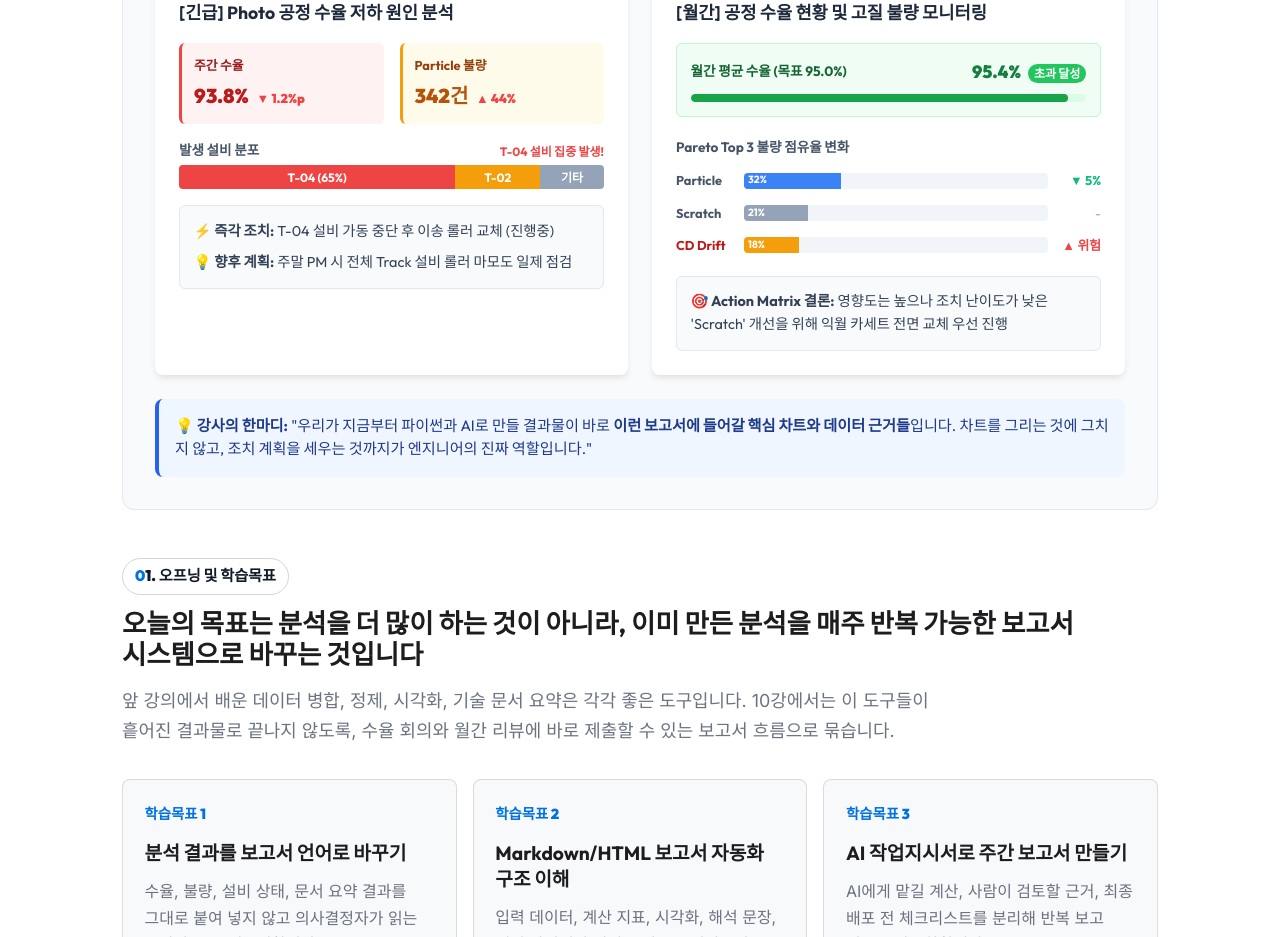
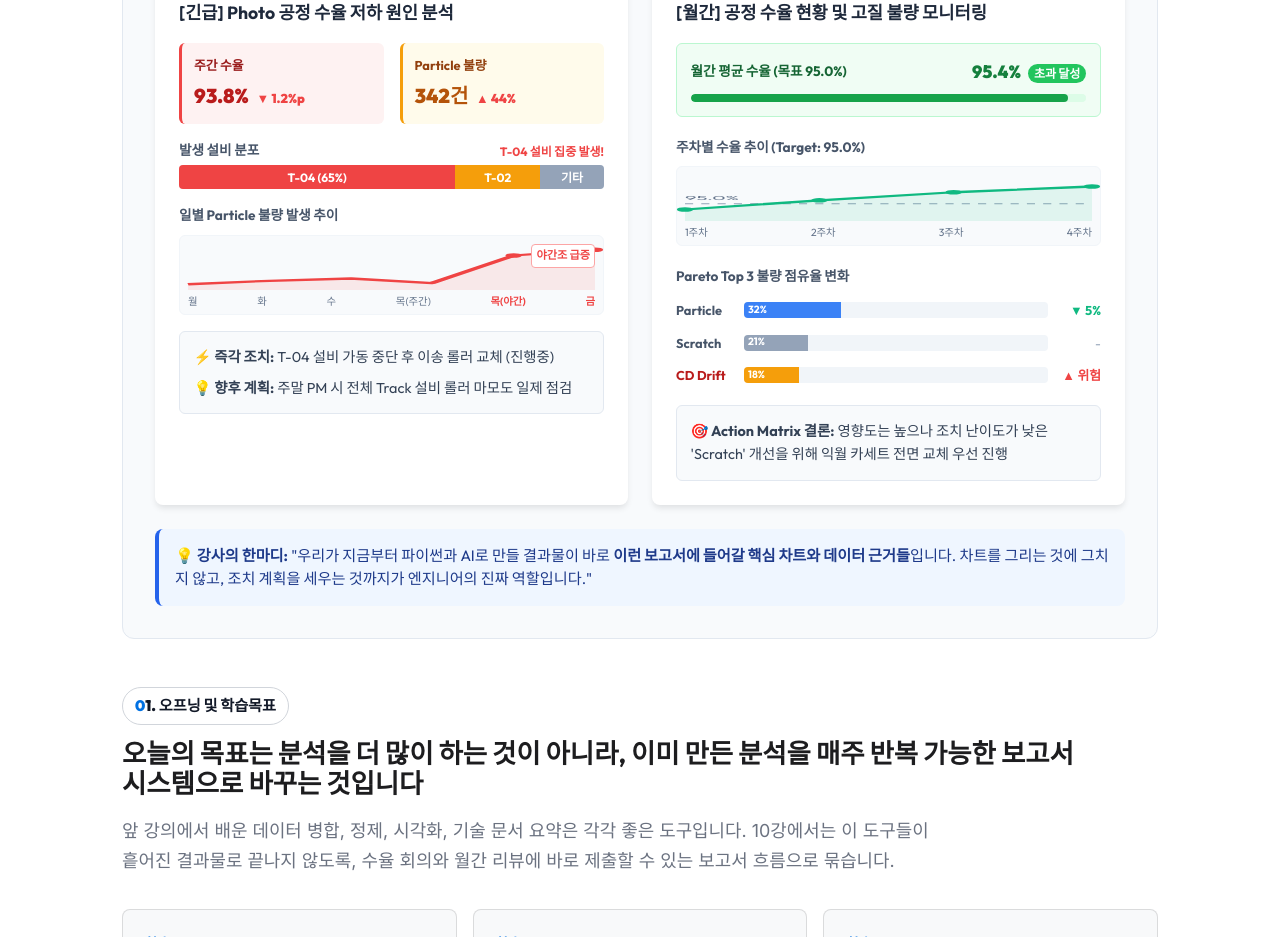
Before and after one commit to heekeunlee/lecture10, a React (Vite) app: page / in a window 1280 px wide. Shown: the part 780-1717 px from the top of the page. Built offline with nearby package versions, Linux system fonts and the light colour scheme.

Commit message:
Add trend charts to report samples

```diff
--- a/src/App.tsx
+++ b/src/App.tsx
@@ -237,6 +237,23 @@ function App() {
                 </div>
               </div>
 
+              {/* Trend Chart */}
+              <div style={{ marginBottom: '1rem' }}>
+                <div style={{ fontSize: '0.85rem', color: '#475569', marginBottom: '0.5rem', fontWeight: 'bold' }}>일별 Particle 불량 발생 추이</div>
+                <div style={{ height: '80px', width: '100%', background: '#f8fafc', borderRadius: '6px', padding: '0.5rem 0.5rem 1.5rem 0.5rem', position: 'relative', border: '1px solid #f1f5f9' }}>
+                  <svg viewBox="0 0 100 40" preserveAspectRatio="none" style={{ width: '100%', height: '100%', overflow: 'visible' }}>
+                    <path d="M 0,35 L 20,32 L 40,30 L 60,34 L 80,10 L 100,5" fill="none" stroke="#ef4444" strokeWidth="2" strokeLinejoin="round" />
+                    <circle cx="80" cy="10" r="2" fill="#ef4444" />
+                    <circle cx="100" cy="5" r="2" fill="#ef4444" />
+                    <path d="M 0,35 L 20,32 L 40,30 L 60,34 L 80,10 L 100,5 L 100,40 L 0,40 Z" fill="rgba(239, 68, 68, 0.1)" />
+                  </svg>
+                  <div style={{ position: 'absolute', top: '0.5rem', right: '0.5rem', fontSize: '0.7rem', color: '#ef4444', fontWeight: 'bold', background: 'white', padding: '2px 4px', borderRadius: '4px', border: '1px solid #fca5a5' }}>야간조 급증</div>
+                  <div style={{ display: 'flex', justifyContent: 'space-between', fontSize: '0.65rem', color: '#64748b', position: 'absolute', bottom: '4px', left: '0.5rem', right: '0.5rem' }}>
+                    <span>월</span><span>화</span><span>수</span><span>목(주간)</span><span style={{color:'#ef4444', fontWeight:'bold'}}>목(야간)</span><span style={{color:'#ef4444', fontWeight:'bold'}}>금</span>
+                  </div>
+                </div>
+              </div>
+
               <div style={{ background: '#f8fafc', padding: '0.85rem', borderRadius: '6px', fontSize: '0.9rem', color: '#334155', border: '1px solid #e2e8f0' }}>
                 <div style={{ marginBottom: '0.5rem' }}><strong>⚡ 즉각 조치:</strong> T-04 설비 가동 중단 후 이송 롤러 교체 (진행중)</div>
                 <div><strong>💡 향후 계획:</strong> 주말 PM 시 전체 Track 설비 롤러 마모도 일제 점검</div>
@@ -262,6 +279,28 @@ function App() {
                 </div>
                 <div style={{ width: '100%', height: '8px', background: '#dcfce7', borderRadius: '99px', overflow: 'hidden' }}>
                   <div style={{ width: '95.4%', height: '100%', background: '#16a34a', borderRadius: '99px' }}></div>
+                </div>
+              </div>
+
+              {/* Yield Trend Chart */}
+              <div style={{ marginBottom: '1.25rem' }}>
+                <div style={{ fontSize: '0.85rem', color: '#475569', marginBottom: '0.5rem', fontWeight: 'bold' }}>주차별 수율 추이 (Target: 95.0%)</div>
+                <div style={{ height: '80px', width: '100%', background: '#f8fafc', borderRadius: '6px', padding: '0.5rem 0.5rem 1.5rem 0.5rem', position: 'relative', border: '1px solid #f1f5f9' }}>
+                  <svg viewBox="0 0 100 40" preserveAspectRatio="none" style={{ width: '100%', height: '100%', overflow: 'visible' }}>
+                    {/* Target Line */}
+                    <line x1="0" y1="25" x2="100" y2="25" stroke="#94a3b8" strokeWidth="1" strokeDasharray="2,2" />
+                    <text x="0" y="22" fontSize="5" fill="#64748b">95.0%</text>
+                    {/* Yield Line */}
+                    <path d="M 0,30 L 33,22 L 66,15 L 100,10" fill="none" stroke="#10b981" strokeWidth="2" strokeLinejoin="round" />
+                    <circle cx="0" cy="30" r="2" fill="#10b981" />
+                    <circle cx="33" cy="22" r="2" fill="#10b981" />
+                    <circle cx="66" cy="15" r="2" fill="#10b981" />
+                    <circle cx="100" cy="10" r="2" fill="#10b981" />
+                    <path d="M 0,30 L 33,22 L 66,15 L 100,10 L 100,40 L 0,40 Z" fill="rgba(16, 185, 129, 0.1)" />
+                  </svg>
+                  <div style={{ display: 'flex', justifyContent: 'space-between', fontSize: '0.65rem', color: '#64748b', position: 'absolute', bottom: '4px', left: '0.5rem', right: '0.5rem' }}>
+                    <span>1주차</span><span>2주차</span><span>3주차</span><span>4주차</span>
+                  </div>
                 </div>
               </div>
 
```
